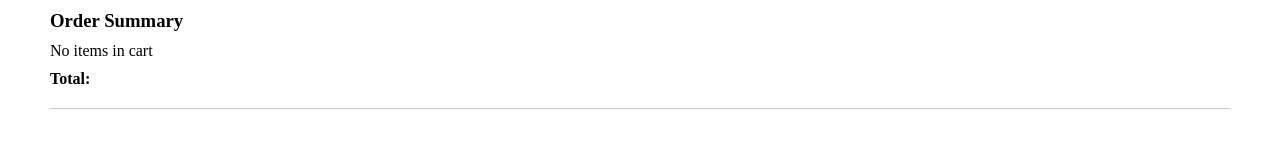
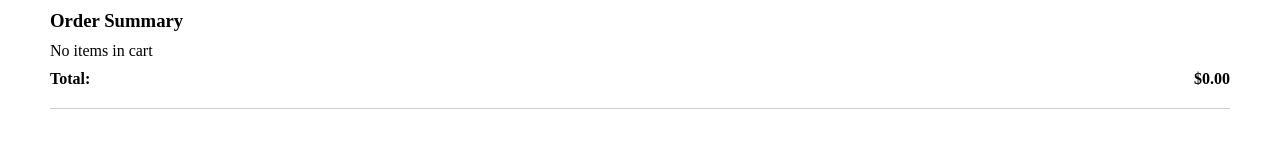
Before and after one commit to hiralpatel20/FreshBite-Subs, a React (Vite) app in the folder frontend/: page /checkout in a window 1280 px wide. Shown: the part 181-341 px from the top of the page. Built offline with nearby package versions, Linux system fonts and the light colour scheme.

Commit message:
added code for calculation

```diff
--- a/frontend/src/pages/Checkout/Checkout.jsx
+++ b/frontend/src/pages/Checkout/Checkout.jsx
@@ -113,6 +113,7 @@ const Checkout = ({ cartItems }) => {
           </ul>
         <div className="total">
           <span>Total:</span>
+          <span>${calculateTotal()}</span>
         </div>
       </div>
       <div className="shipping-form">
```
